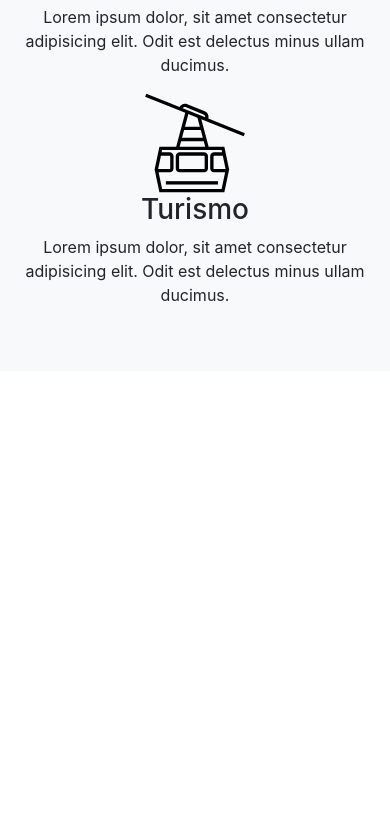
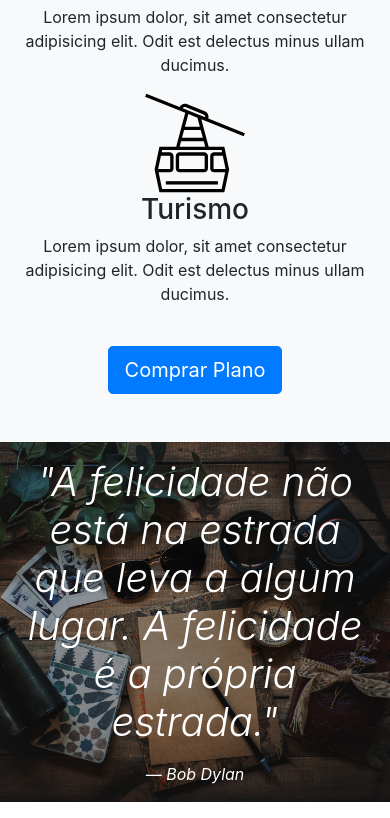
Before and after one commit to phedrakeson/caravan, a plain HTML site: page index.html in a window 390 px wide. Shown: the part 2107-2925 px from the top of the page. Before the commit the page ends 2478 px from the top, so only its background shows below. Drawn offline with Linux system fonts and the light colour scheme.

Commit message:
feat: create blockquote section

```diff
--- a/css/style.css
+++ b/css/style.css
@@ -5,3 +5,22 @@
 body {
   margin-top: 75px;
 }
+
+#home-quote {
+  background: url(../img/bg-quote.jpg) center center;
+  background-size: cover;
+}
+
+@media (max-width: 767px) {
+  #home-quote .display-4 {
+    font-size: 2.5rem;
+  }
+
+  body {
+    margin-top: 0px;
+  }
+
+  .fixed-top {
+    position: relative;
+  }
+}
--- a/index.html
+++ b/index.html
@@ -163,8 +163,18 @@
 
       </div>
 
+      <a href="planos.html" class="btn btn-primary btn-lg mt-4">Comprar Plano</a>
 
     </div>
+   </section>
+
+   <section id="home-quote" class="p-md-5">
+     <blockquote class="blockquote text-center text-white p-md-5 p-3">
+       <p class="display-4"><em>
+         "A felicidade não está na estrada que leva a algum lugar. A felicidade é a própria estrada."
+        </em></p>
+        <cite class="blockquote-footer text-white">Bob Dylan</cite>
+     </blockquote>
    </section>
 
     <script type="text/javascript" src="js/jquery-3.2.1.slim.min.js"></script>
```
